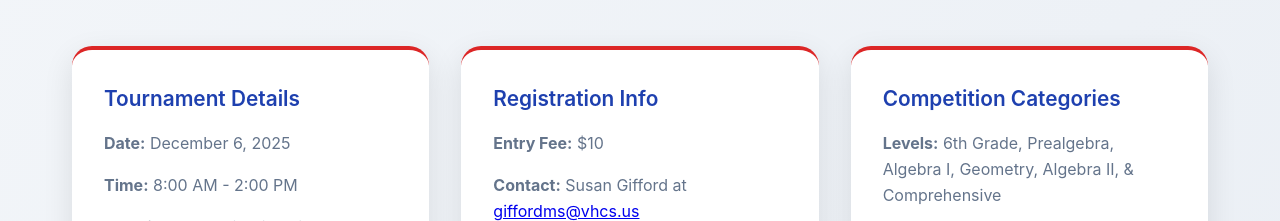
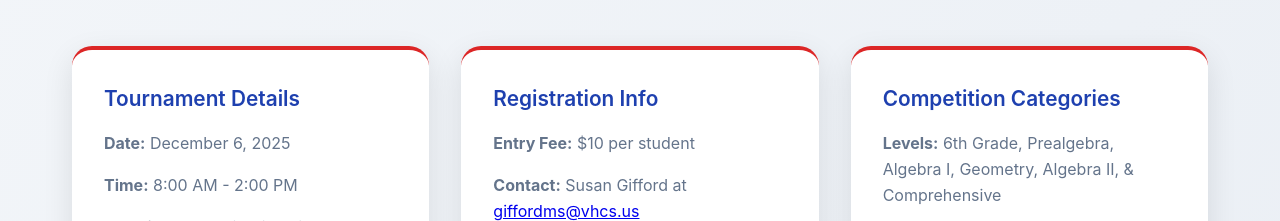
Before and after one commit to Significant36/vestavia_math_team, a Next.js app: page / in a window 1280 px wide. Shown: the part 1460-1681 px from the top of the page. Built offline with nearby package versions, Linux system fonts and the light colour scheme.

Commit message:
Update TournamentRegistration.js

```diff
--- a/components/TournamentRegistration.js
+++ b/components/TournamentRegistration.js
@@ -12,7 +12,7 @@ export default function TournamentRegistration() {
           </div>
           <div className="card">
             <h3>Registration Info</h3>
-            <p><strong>Entry Fee:</strong> $10</p>
+            <p><strong>Entry Fee:</strong> $10 per student</p>
             <p><strong>Contact:</strong> Susan Gifford at <a href="giffordms@vhcs.us">giffordms@vhcs.us</a></p>
             <p><strong>Registration Form:</strong> Register <a href="https://docs.google.com/forms/d/e/1FAIpQLSe-hSfT0VLZIbvFt680wRZyjLamw0a67nZR6I38vZZR5r8m3Q/viewform?usp=sharing&ouid=114059588434101076176">here</a> by December 1, 2025</p>
           </div>
```
